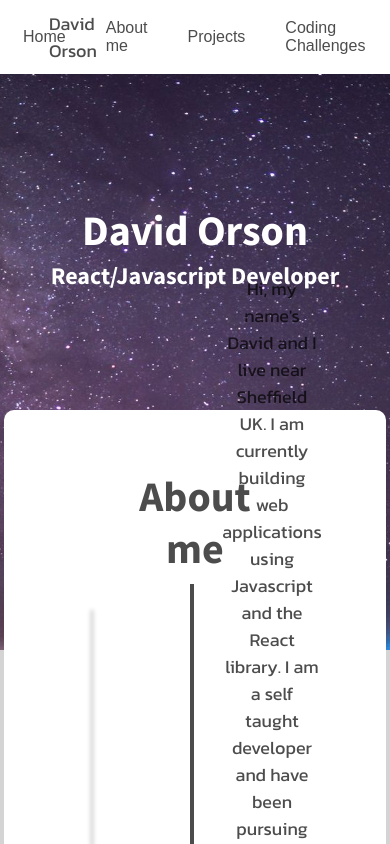
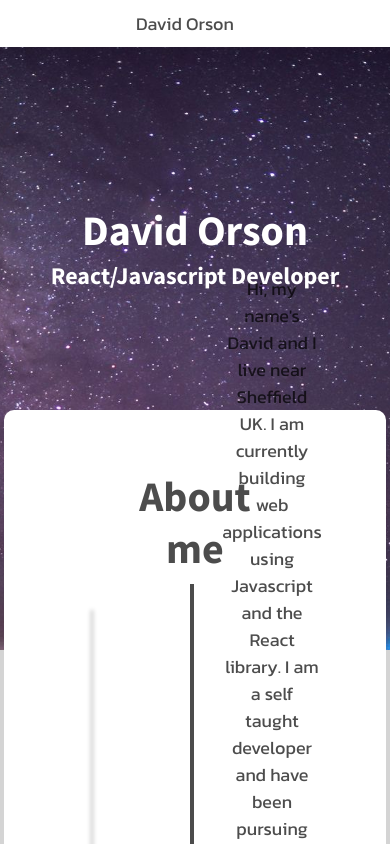
Before and after one commit to David-Orson/Portfolio-2020, a React (Create React App) app: page / in a window 390 px wide. Shown: the top 844 px of the page. Built offline with nearby package versions, Linux system fonts and the light colour scheme; a web font is replaced by a local one.

Commit message:
Responsive Header

```diff
--- a/src/css/Header.css
+++ b/src/css/Header.css
@@ -33,3 +33,44 @@
 .header-link {
   margin: 0px 20px;
 }
+
+@media only screen and (max-width: 1113px) {
+  .header-container {
+    display: flex;
+    justify-content: space-between;
+    width: 100%;
+    background-color: white;
+    color: rgba(0, 0, 0, 0.87);
+    padding-right: 20px;
+  }
+}
+
+@media only screen and (max-width: 910px) {
+  .header-name {
+    justify-content: left;
+    padding-left: 20px;
+    width: auto;
+    padding-right: 20px;
+  }
+
+  .header-link {
+    margin: 0px 10px;
+  }
+
+  .header-links {
+    min-width: 571px;
+  }
+}
+
+@media only screen and (max-width: 750px) {
+  .header-links {
+    display: none;
+  }
+
+  .header-name {
+    display: flex;
+    justify-content: center;
+    align-items: center;
+    width: 100%;
+  }
+}
```
